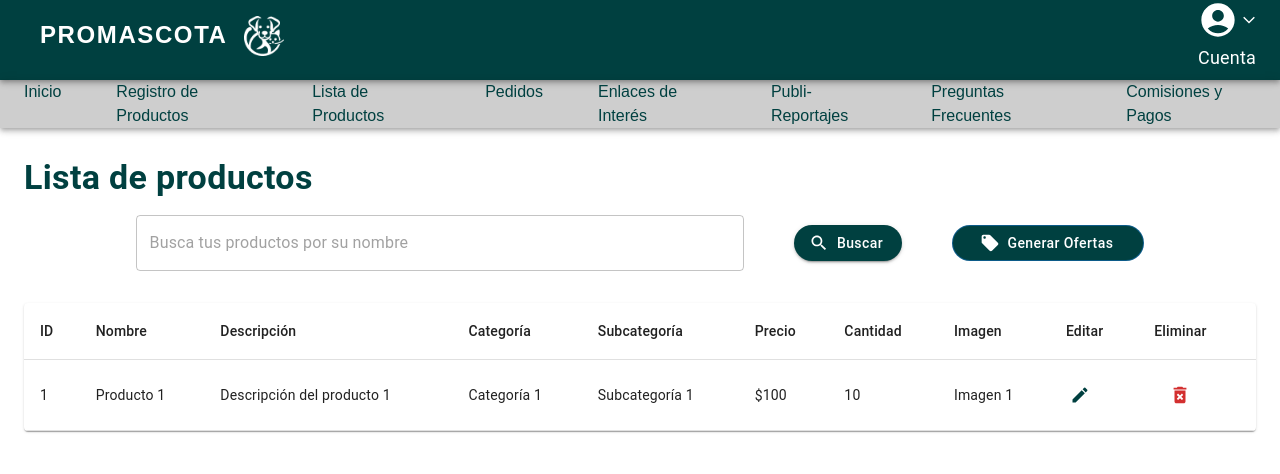
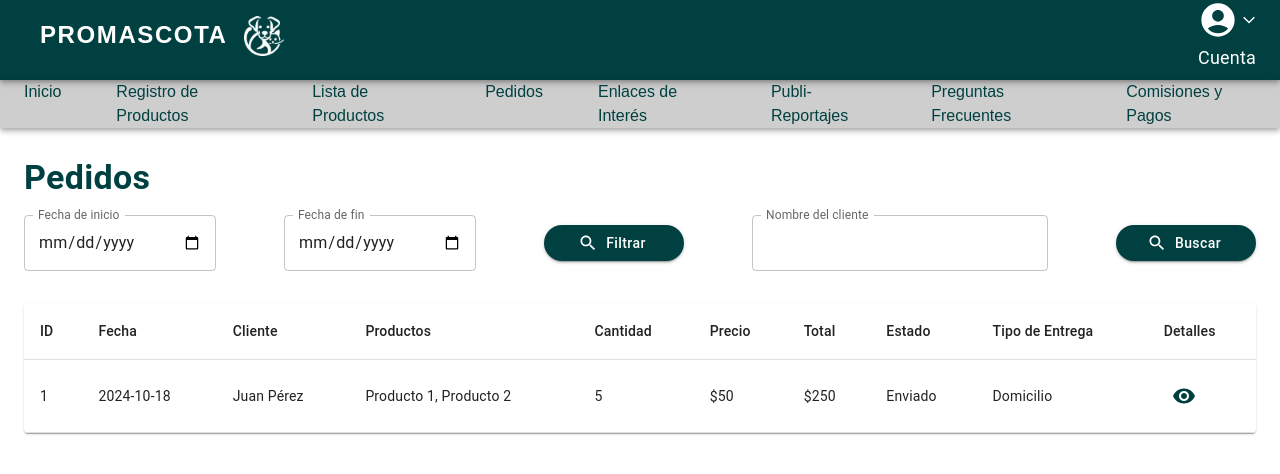
Before and after one commit to PROMASCOTA-TIC/Frontend-Entrepreneurs, a Next.js app: page / in a window 1280 px wide. Shown: the top 474 px of the page. Built offline with nearby package versions, Linux system fonts and the light colour scheme.

Commit message:
feat: crear componente ListaPedidos para listar los pedidos de los emprendedores

```diff
--- /dev/null
+++ b/src/app/emprendedores/lista-pedidos/ListaPedidos.tsx
@@ -0,0 +1,164 @@
+"use client";
+import React from 'react';
+import { Box, Typography, TextField, Button, Table, TableBody, TableCell, TableHead, TableRow, Grid2, TableContainer, Paper, IconButton } from '@mui/material';
+import SearchIcon from '@mui/icons-material/Search';
+import VisibilityIcon from '@mui/icons-material/Visibility';
+import { useForm, Controller } from 'react-hook-form';
+import { themePalette } from '@/config/theme.config';
+
+type FormData = {
+  startDate: string;
+  endDate: string;
+  clientName: string;
+};
+
+const ListaPedidos: React.FC = () => {
+  const { handleSubmit, control, formState: { errors }, getValues, trigger } = useForm<FormData>();
+
+
+  const buttonStyle = {
+    background: themePalette.primary,
+    textTransform: 'none',
+    borderRadius: '20px',
+  };
+
+  // Función para manejar el filtro por fechas
+  const handleFilter = async () => {
+    const isValid = await trigger(["startDate", "endDate"]);
+    if (isValid) {
+      const { startDate, endDate } = getValues();
+      console.log(`Filtrando desde: ${startDate} hasta: ${endDate}`);
+    }
+  };
+
+  // Función para buscar por nombre de cliente
+  const handleClientSearch = async () => {
+    const isValid = await trigger("clientName");
+    if (isValid) {
+      const { clientName } = getValues();
+      console.log(`Buscando cliente: ${clientName}`);
+    }
+  };
+
+  // Reutilizar lógica para renderizar TextField
+  const renderTextField = (name: keyof FormData, label: string, type: string = "text", rules: any = {}) => (
+    <Controller
+      name={name}
+      control={control}
+      defaultValue=""
+      rules={rules}
+      render={({ field }) => (
+        <TextField
+          {...field}
+          type={type}
+          label={label}
+          variant="outlined"
+          fullWidth
+          InputLabelProps={{ shrink: true }}
+          error={!!errors[name]}
+          helperText={errors[name]?.message}
+        />
+      )}
+    />
+  );
+
+  return (
+    <Box sx={{ padding: 3 }}>
+      <Typography align="left" gutterBottom sx={{ color: '#004040', fontWeight: 'bold', fontSize: '34px' }}>
+        Pedidos
+      </Typography>
+
+      <Grid2 container alignItems="center" spacing={2} sx={{ mb: 4, justifyContent: 'space-between' }}>
+        <Grid2 size={{ xs: 12, sm: 2 }}>
+          {renderTextField("startDate", "Fecha de inicio", "date", {
+            required: "La fecha de inicio es requerida",
+            validate: (value: string) => {
+              const endDate = getValues('endDate');
+              return endDate && value > endDate ? "La fecha de inicio no puede ser posterior a la fecha de fin" : true;
+            }
+          })}
+        </Grid2>
+        <Grid2 size={{ xs: 12, sm: 2 }}>
+          {renderTextField("endDate", "Fecha de fin", "date", {
+            required: "La fecha de fin es requerida",
+            validate: (value: string) => {
+              const startDate = getValues('startDate');
+              return startDate && value < startDate ? "La fecha de fin no puede ser anterior a la fecha de inicio" : true;
+            }
+          })}
+        </Grid2>
+        <Grid2 size={{ xs: 13, sm: 1.5 }}>
+          <Button
+            variant="contained"
+            color="primary"
+            fullWidth
+            startIcon={<SearchIcon />}
+            onClick={handleFilter}
+            sx={buttonStyle}
+          >
+            Filtrar
+          </Button>
+        </Grid2>
+
+        <Grid2 size={{ xs: 12, sm: 3 }}>
+          {renderTextField("clientName", "Nombre del cliente", "text", { required: "El nombre del cliente es requerido" })}
+        </Grid2>
+        <Grid2 size={{ xs: 12, sm: 1.5 }}>
+          <Button
+            variant="contained"
+            color="primary"
+            fullWidth
+            startIcon={<SearchIcon />}
+            onClick={handleClientSearch}
+            sx={buttonStyle}
+          >
+            Buscar
+          </Button>
+        </Grid2>
+      </Grid2>
+
+      <Grid2 container spacing={2}>
+        <Grid2 size={{ xs: 12 }}>
+          <TableContainer component={Paper}>
+            <Table>
+              <TableHead>
+                <TableRow>
+                  <TableCell>ID</TableCell>
+                  <TableCell>Fecha</TableCell>
+                  <TableCell>Cliente</TableCell>
+                  <TableCell>Productos</TableCell>
+                  <TableCell>Cantidad</TableCell>
+                  <TableCell>Precio</TableCell>
+                  <TableCell>Total</TableCell>
+                  <TableCell>Estado</TableCell>
+                  <TableCell>Tipo de Entrega</TableCell>
+                  <TableCell>Detalles</TableCell>
+                </TableRow>
+              </TableHead>
+              <TableBody>
+                <TableRow>
+                  <TableCell>1</TableCell>
+                  <TableCell>2024-10-18</TableCell>
+                  <TableCell>Juan Pérez</TableCell>
+                  <TableCell>Producto 1, Producto 2</TableCell>
+                  <TableCell>5</TableCell>
+                  <TableCell>$50</TableCell>
+                  <TableCell>$250</TableCell>
+                  <TableCell>Enviado</TableCell>
+                  <TableCell>Domicilio</TableCell>
+                  <TableCell>
+                    <IconButton sx={{color:themePalette.primary}}>
+                      <VisibilityIcon />
+                    </IconButton>
+                  </TableCell>
+                </TableRow>
+              </TableBody>
+            </Table>
+          </TableContainer>
+        </Grid2>
+      </Grid2>
+    </Box>
+  );
+};
+
+export default ListaPedidos;
--- a/src/app/layout.tsx
+++ b/src/app/layout.tsx
@@ -3,12 +3,12 @@ import localFont from "next/font/local";
 import "./globals.css";
 import { TopMenu } from "@/components/ui/top-menu/TopMemu";
 import TopNavbar from '@/components/ui/top-navbar/TopNavbar';
-import AgregarFotosEmpren from "./emprendedores/configuracionEmprendedor/AgregarFotosEmpren";
 import TipoPublicacion from "./emprendedores/registroProductos/TipoPublicacion";
 import TipoMascota from "./emprendedores/registroProductos/TipoMascota";
 import FormularioProductos from "./emprendedores/registroProductos/FormularioProducto";
 import ArchivosMultimedia from "./emprendedores/registroProductos/ArchivosMultimedia";
 import ListaProductos from "./emprendedores/lista-productos/ListaProductos";
+import ListaPedidos from "./emprendedores/lista-pedidos/ListaPedidos";
 
 
 
@@ -42,7 +42,7 @@ export default function RootLayout({
 
         <TopNavbar/>
         <TopMenu/>
-        <ListaProductos/>
+        <ListaPedidos/>
         {children}
       </body>
     </html>
```
